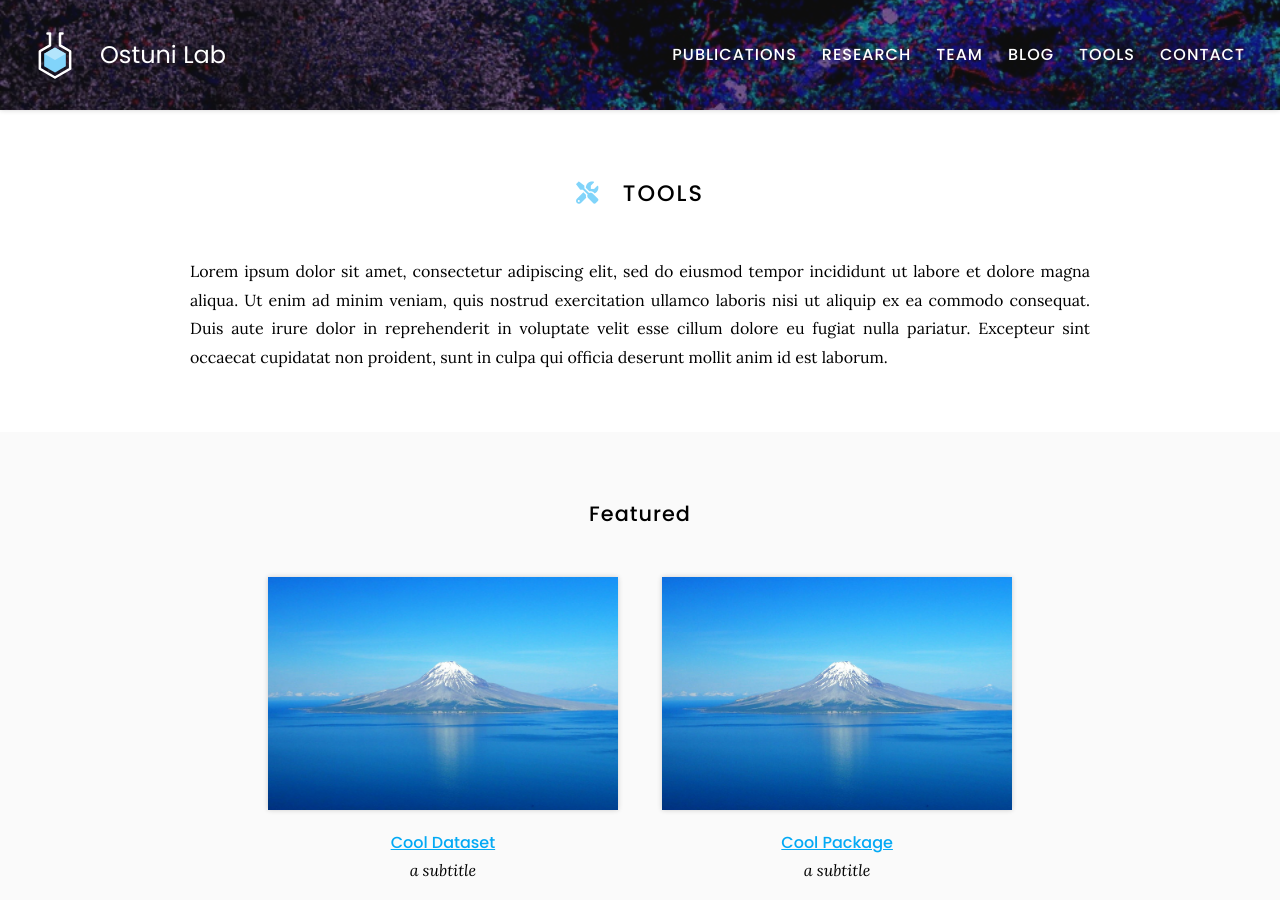
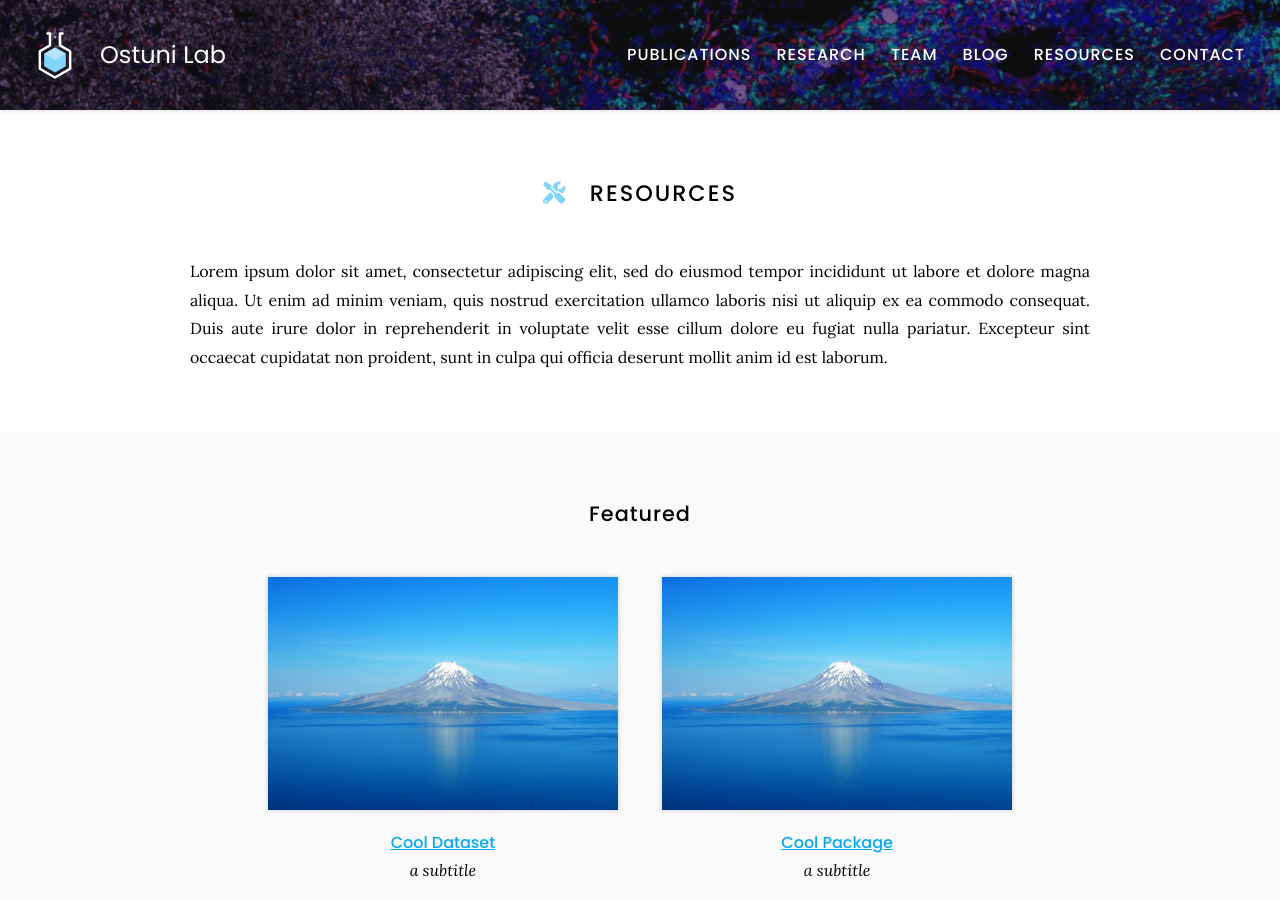
Before and after one commit to laterz-f/labwebsite, a Jekyll site: the page built from tools/index.md, in a window 1280 px wide and 900 px high. Built offline with Jekyll 4.4.1, drawn with Linux system fonts in a browser that asks for light colours.

Commit message:
Update index.md

```diff
--- a/tools/index.md
+++ b/tools/index.md
@@ -1,11 +1,11 @@
 ---
-title: Tools
+title: Resources
 nav:
   order: 4
-  tooltip: Software, datasets, and more
+  tooltip: Datasets, code and more
 ---
 
-# <i class="fas fa-tools"></i>Tools
+# <i class="fas fa-tools"></i>Resources
 
 Lorem ipsum dolor sit amet, consectetur adipiscing elit, sed do eiusmod tempor incididunt ut labore et dolore magna aliqua.
 Ut enim ad minim veniam, quis nostrud exercitation ullamco laboris nisi ut aliquip ex ea commodo consequat.
```
